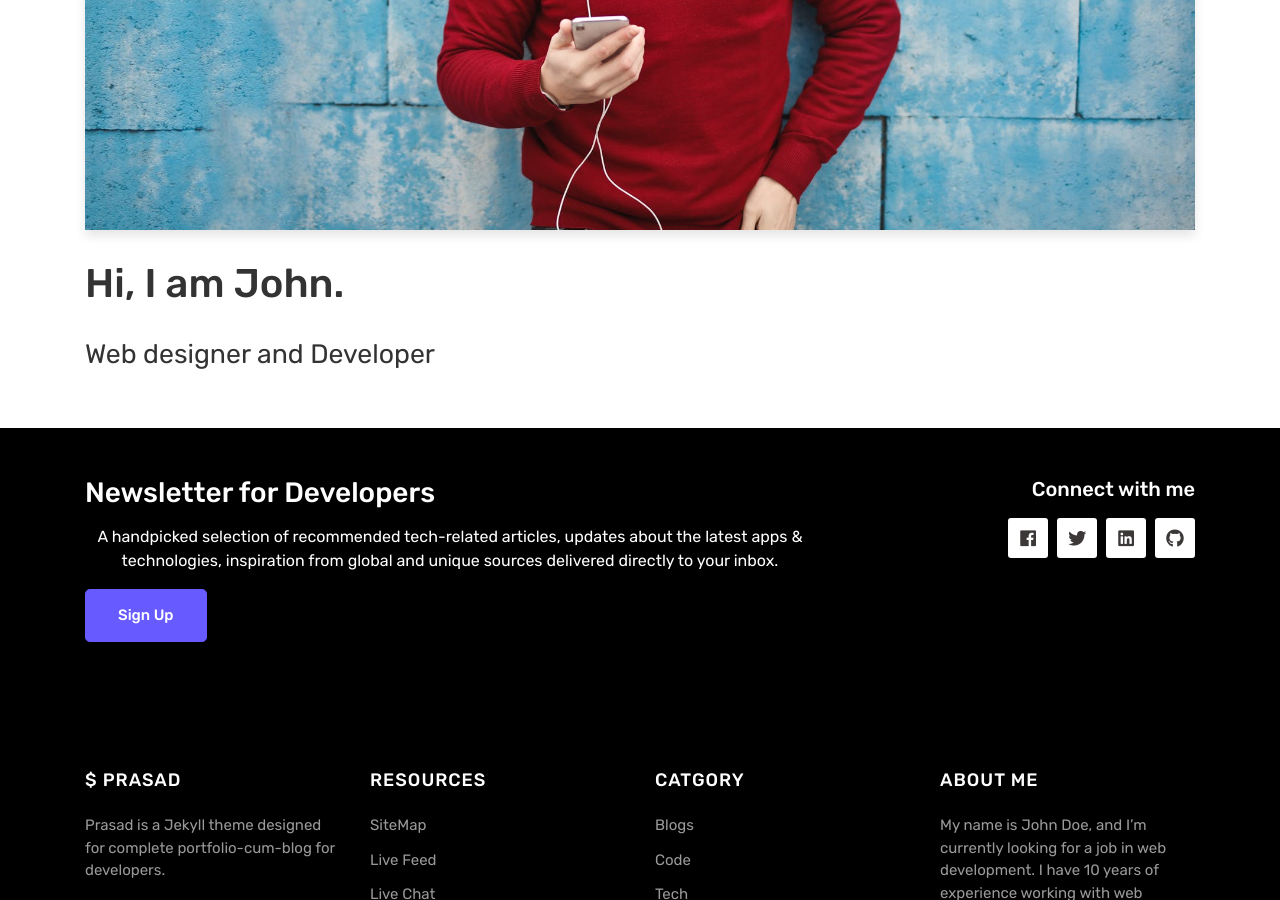
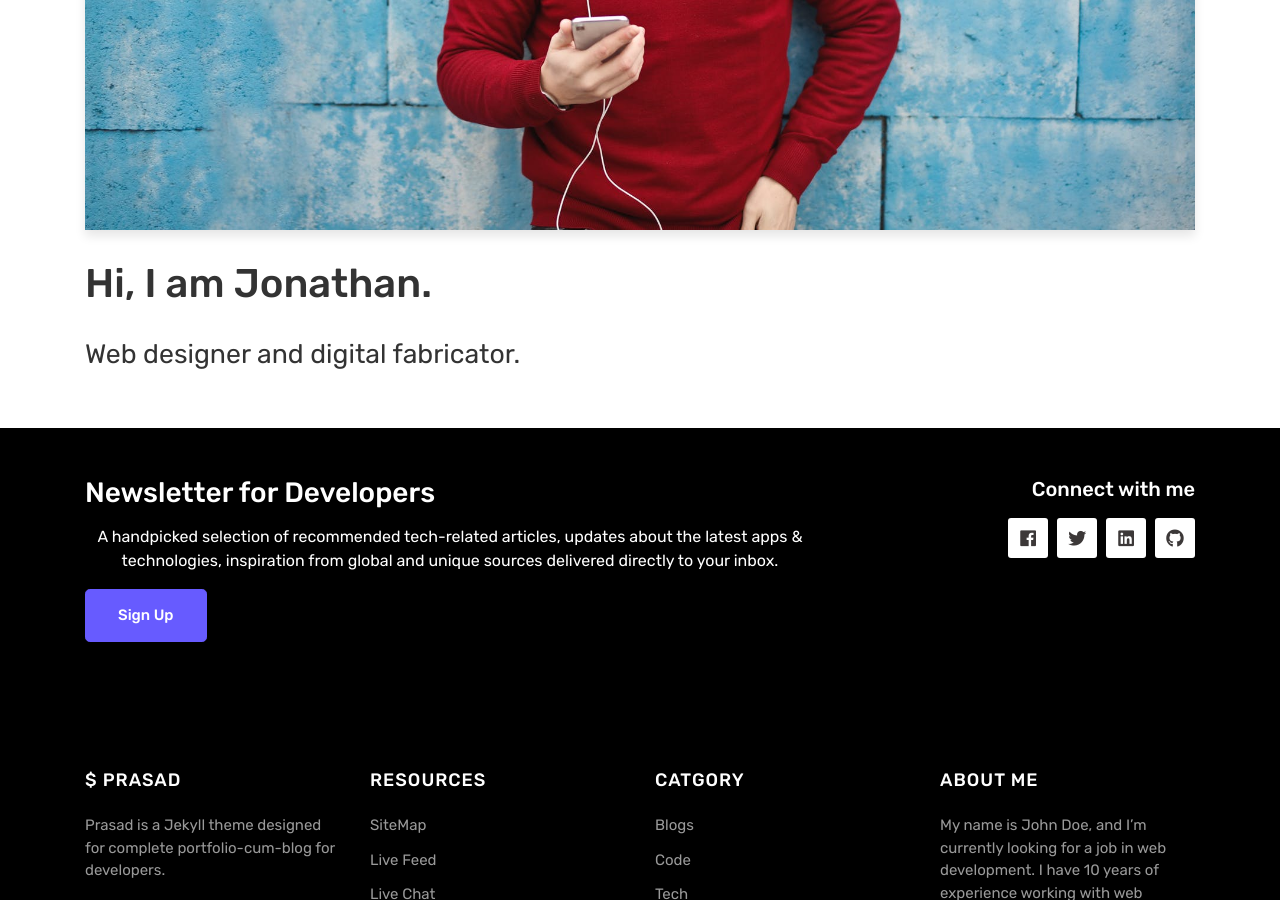
Before and after one commit to JonjonR13/Jonathan-Rodgers, a Jekyll site: the page built from about.html, in a window 1280 px wide and 900 px high, scrolled down 710 px. Built offline with Jekyll 4.4.1, drawn with Linux system fonts in a browser that asks for light colours; nearby versions of some CDN libraries.

Commit message:
Update about.html

```diff
--- a/about.html
+++ b/about.html
@@ -5,5 +5,5 @@ title: About
 
 <img src="/assets/images/john.jpg" alt="A picture of John.">
   <br><br>
-  <h1>Hi, I am <span>John.</span></h1>
-<p><span style="font-size:20pt;">Web designer and Developer</span></p>
+  <h1>Hi, I am <span>Jonathan.</span></h1>
+<p><span style="font-size:20pt;">Web designer and digital fabricator.</span></p>
```
